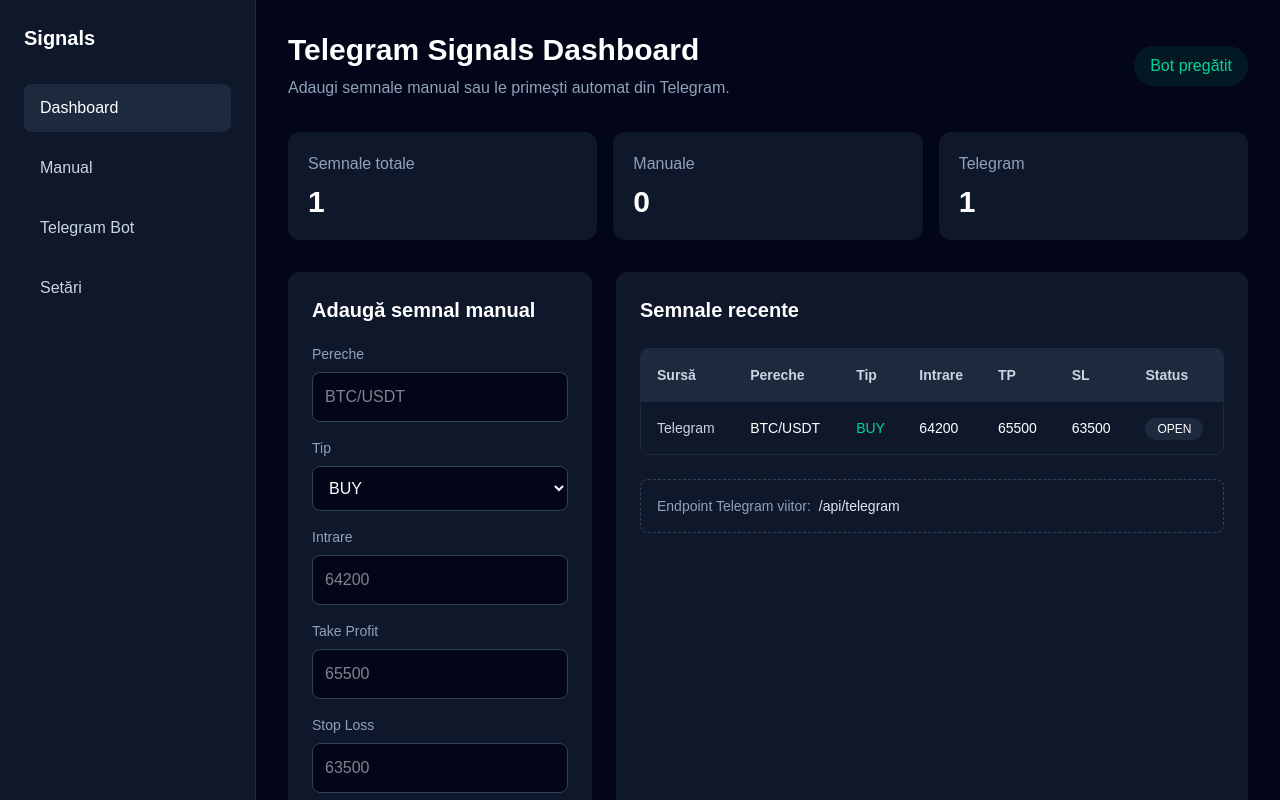
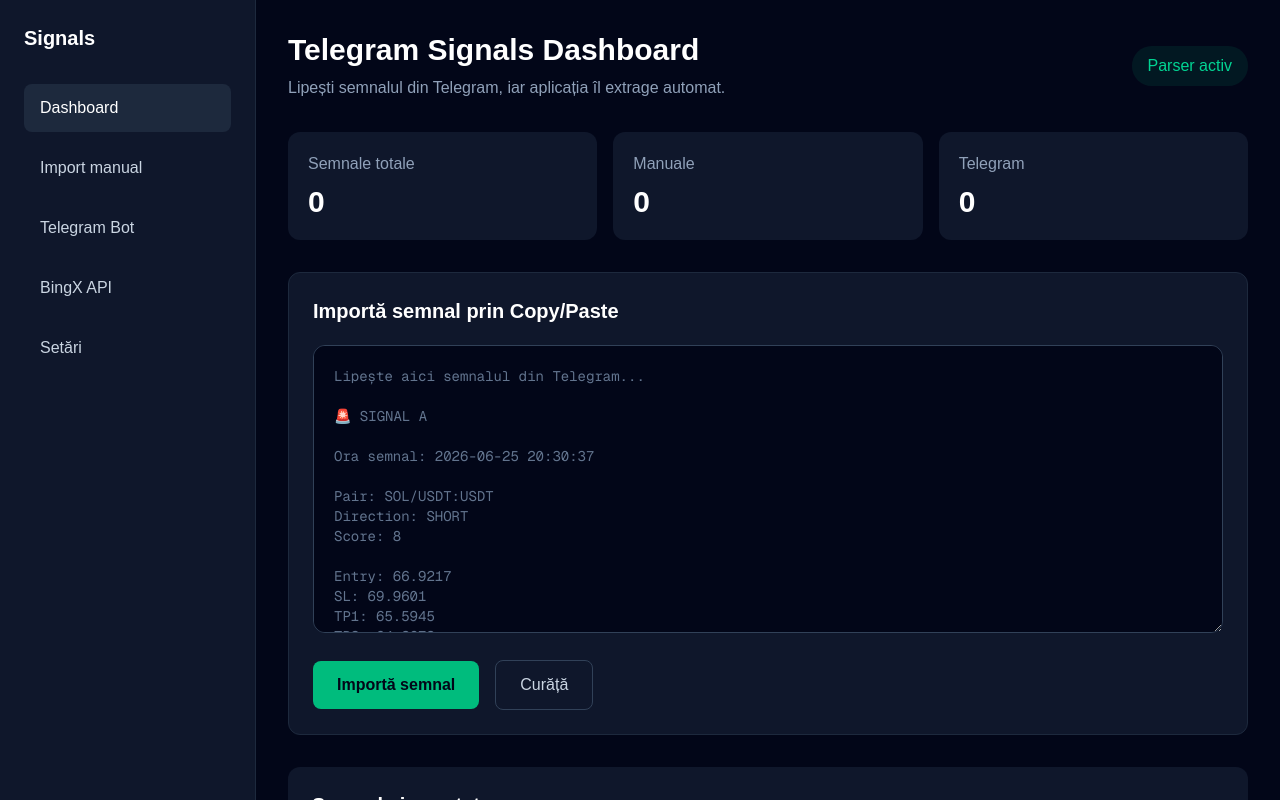
Before and after one commit to adrian20071994-eng/pythonu2.0, a Next.js app: page / in a window 1280 px wide. Shown: the top 800 px of the page. Built offline with nearby package versions, Linux system fonts and the light colour scheme.

Commit message:
Add copy paste signal parser

```diff
--- a/app/page.tsx
+++ b/app/page.tsx
@@ -3,57 +3,69 @@
 import { useState } from "react";
 
 type Signal = {
+  raw: string;
   pair: string;
-  type: "BUY" | "SELL";
+  direction: string;
+  score: string;
   entry: string;
-  tp: string;
   sl: string;
-  status: string;
+  tp1: string;
+  tp2: string;
+  atr: string;
+  atrPercent: string;
+  fundingRate: string;
+  openInterest: string;
+  reasons: string;
   source: "Manual" | "Telegram";
 };
 
+function extractValue(text: string, label: string) {
+  const regex = new RegExp(`${label}\\s*:\\s*(.+)`, "i");
+  const match = text.match(regex);
+  return match ? match[1].trim() : "";
+}
+
+function parseSignal(text: string): Signal {
+  const pairRaw = extractValue(text, "Pair");
+  const pair = pairRaw.replace(":USDT", "");
+
+  return {
+    raw: text,
+    pair,
+    direction: extractValue(text, "Direction"),
+    score: extractValue(text, "Score"),
+    entry: extractValue(text, "Entry"),
+    sl: extractValue(text, "SL"),
+    tp1: extractValue(text, "TP1"),
+    tp2: extractValue(text, "TP2"),
+    atr: extractValue(text, "ATR"),
+    atrPercent: extractValue(text, "ATR%"),
+    fundingRate: extractValue(text, "Funding Rate"),
+    openInterest: extractValue(text, "Open Interest"),
+    reasons: extractValue(text, "Reasons"),
+    source: "Manual",
+  };
+}
+
 export default function Home() {
-  const [signals, setSignals] = useState<Signal[]>([
-    {
-      pair: "BTC/USDT",
-      type: "BUY",
-      entry: "64200",
-      tp: "65500",
-      sl: "63500",
-      status: "OPEN",
-      source: "Telegram",
-    },
-  ]);
+  const [input, setInput] = useState("");
+  const [signals, setSignals] = useState<Signal[]>([]);
 
-  const [form, setForm] = useState<Signal>({
-    pair: "",
-    type: "BUY",
-    entry: "",
-    tp: "",
-    sl: "",
-    status: "OPEN",
-    source: "Manual",
-  });
-
-  function addManualSignal(event: React.FormEvent) {
-    event.preventDefault();
-
-    if (!form.pair || !form.entry || !form.tp || !form.sl) {
-      alert("Completează toate câmpurile.");
+  function importSignal() {
+    if (!input.trim()) {
+      alert("Lipește un semnal înainte să îl imporți.");
       return;
     }
 
-    setSignals([form, ...signals]);
+    const signal = parseSignal(input);
 
-    setForm({
-      pair: "",
-      type: "BUY",
-      entry: "",
-      tp: "",
-      sl: "",
-      status: "OPEN",
-      source: "Manual",
-    });
+    if (!signal.pair || !signal.direction || !signal.entry || !signal.sl) {
+      alert("Semnalul nu pare complet. Verifică formatul.");
+      return;
+    }
+
+    setSignals([signal, ...signals]);
+    setInput("");
   }
 
   return (
@@ -64,8 +76,9 @@
 
           <nav className="mt-8 space-y-3 text-slate-300">
             <p className="rounded-lg bg-slate-800 px-4 py-3 text-white">Dashboard</p>
-            <p className="px-4 py-3">Manual</p>
+            <p className="px-4 py-3">Import manual</p>
             <p className="px-4 py-3">Telegram Bot</p>
+            <p className="px-4 py-3">BingX API</p>
             <p className="px-4 py-3">Setări</p>
           </nav>
         </aside>
@@ -75,12 +88,12 @@
             <div>
               <h1 className="text-3xl font-bold">Telegram Signals Dashboard</h1>
               <p className="mt-2 text-slate-400">
-                Adaugi semnale manual sau le primești automat din Telegram.
+                Lipești semnalul din Telegram, iar aplicația îl extrage automat.
               </p>
             </div>
 
             <div className="rounded-full bg-emerald-500/10 px-4 py-2 text-emerald-400">
-              Bot pregătit
+              Parser activ
             </div>
           </header>
 
@@ -99,121 +112,149 @@
 
             <div className="rounded-xl bg-slate-900 p-5">
               <p className="text-slate-400">Telegram</p>
-              <p className="mt-2 text-3xl font-bold">
-                {signals.filter((signal) => signal.source === "Telegram").length}
-              </p>
+              <p className="mt-2 text-3xl font-bold">0</p>
             </div>
           </div>
 
-          <div className="mt-8 grid grid-cols-1 gap-6 xl:grid-cols-3">
-            <form
-              onSubmit={addManualSignal}
-              className="rounded-xl bg-slate-900 p-6 xl:col-span-1"
-            >
-              <h2 className="text-xl font-semibold">Adaugă semnal manual</h2>
+          <div className="mt-8 rounded-xl border border-slate-800 bg-slate-900 p-6">
+            <h2 className="text-xl font-semibold">Importă semnal prin Copy/Paste</h2>
 
-              <label className="mt-5 block text-sm text-slate-400">Pereche</label>
-              <input
-                value={form.pair}
-                onChange={(e) => setForm({ ...form, pair: e.target.value })}
-                placeholder="BTC/USDT"
-                className="mt-2 w-full rounded-lg border border-slate-700 bg-slate-950 p-3 text-white outline-none"
+            <textarea
+              value={input}
+              onChange={(e) => setInput(e.target.value)}
+              placeholder={`Lipește aici semnalul din Telegram...
+
+🚨 SIGNAL A
+
+Ora semnal: 2026-06-25 20:30:37
+
+Pair: SOL/USDT:USDT
+Direction: SHORT
+Score: 8
+
+Entry: 66.9217
+SL: 69.9601
+TP1: 65.5945
+TP2: 64.2673
+
+ATR: 0.8848
+ATR%: 1.32%
+Funding Rate: -0.0047%
+Open Interest: $0
+
+Reasons: 4H bearish, 1H bearish, 30M bearish`}
+              className="mt-5 min-h-72 w-full rounded-xl border border-slate-700 bg-slate-950 p-5 font-mono text-sm text-white outline-none placeholder:text-slate-500"
             />
 
-              <label className="mt-4 block text-sm text-slate-400">Tip</label>
-              <select
-                value={form.type}
-                onChange={(e) =>
-                  setForm({ ...form, type: e.target.value as "BUY" | "SELL" })
-                }
-                className="mt-2 w-full rounded-lg border border-slate-700 bg-slate-950 p-3 text-white outline-none"
+            <div className="mt-5 flex items-center gap-4">
+              <button
+                onClick={importSignal}
+                className="rounded-lg bg-emerald-500 px-6 py-3 font-semibold text-slate-950"
               >
-                <option value="BUY">BUY</option>
-                <option value="SELL">SELL</option>
-              </select>
-
-              <label className="mt-4 block text-sm text-slate-400">Intrare</label>
-              <input
-                value={form.entry}
-                onChange={(e) => setForm({ ...form, entry: e.target.value })}
-                placeholder="64200"
-                className="mt-2 w-full rounded-lg border border-slate-700 bg-slate-950 p-3 text-white outline-none"
-              />
-
-              <label className="mt-4 block text-sm text-slate-400">Take Profit</label>
-              <input
-                value={form.tp}
-                onChange={(e) => setForm({ ...form, tp: e.target.value })}
-                placeholder="65500"
-                className="mt-2 w-full rounded-lg border border-slate-700 bg-slate-950 p-3 text-white outline-none"
-              />
-
-              <label className="mt-4 block text-sm text-slate-400">Stop Loss</label>
-              <input
-                value={form.sl}
-                onChange={(e) => setForm({ ...form, sl: e.target.value })}
-                placeholder="63500"
-                className="mt-2 w-full rounded-lg border border-slate-700 bg-slate-950 p-3 text-white outline-none"
-              />
+                Importă semnal
+              </button>
 
               <button
-                type="submit"
-                className="mt-6 w-full rounded-lg bg-emerald-500 p-3 font-semibold text-slate-950"
+                onClick={() => setInput("")}
+                className="rounded-lg border border-slate-700 px-6 py-3 text-slate-300"
               >
-                Adaugă semnal
+                Curăță
               </button>
-            </form>
+            </div>
+          </div>
 
-            <div className="rounded-xl bg-slate-900 p-6 xl:col-span-2">
-              <h2 className="text-xl font-semibold">Semnale recente</h2>
+          <div className="mt-8 rounded-xl bg-slate-900 p-6">
+            <h2 className="text-xl font-semibold">Semnale importate</h2>
 
-              <div className="mt-6 overflow-hidden rounded-lg border border-slate-800">
-                <table className="w-full text-left text-sm">
-                  <thead className="bg-slate-800 text-slate-300">
-                    <tr>
-                      <th className="p-4">Sursă</th>
-                      <th className="p-4">Pereche</th>
-                      <th className="p-4">Tip</th>
-                      <th className="p-4">Intrare</th>
-                      <th className="p-4">TP</th>
-                      <th className="p-4">SL</th>
-                      <th className="p-4">Status</th>
-                    </tr>
-                  </thead>
+            {signals.length === 0 ? (
+              <p className="mt-6 rounded-lg border border-dashed border-slate-700 p-6 text-slate-400">
+                Nu ai importat încă niciun semnal.
+              </p>
+            ) : (
+              <div className="mt-6 grid grid-cols-1 gap-5 xl:grid-cols-2">
+                {signals.map((signal, index) => (
+                  <div key={index} className="rounded-xl border border-slate-800 bg-slate-950 p-5">
+                    <div className="flex items-center justify-between">
+                      <div>
+                        <p className="text-sm text-slate-400">{signal.source}</p>
+                        <h3 className="text-2xl font-bold">{signal.pair}</h3>
+                      </div>
 
-                  <tbody>
-                    {signals.map((signal, index) => (
-                      <tr key={index} className="border-t border-slate-800">
-                        <td className="p-4 text-slate-300">{signal.source}</td>
-                        <td className="p-4 font-medium">{signal.pair}</td>
-                        <td
+                      <span
                         className={
-                            signal.type === "BUY"
-                              ? "p-4 text-emerald-400"
-                              : "p-4 text-red-400"
+                          signal.direction.toUpperCase() === "LONG"
+                            ? "rounded-full bg-emerald-500/10 px-4 py-2 text-emerald-400"
+                            : "rounded-full bg-red-500/10 px-4 py-2 text-red-400"
                         }
                       >
-                          {signal.type}
-                        </td>
-                        <td className="p-4">{signal.entry}</td>
-                        <td className="p-4">{signal.tp}</td>
-                        <td className="p-4">{signal.sl}</td>
-                        <td className="p-4">
-                          <span className="rounded-full bg-slate-800 px-3 py-1 text-xs">
-                            {signal.status}
+                        {signal.direction}
                       </span>
-                        </td>
-                      </tr>
-                    ))}
-                  </tbody>
-                </table>
                     </div>
 
-              <div className="mt-6 rounded-lg border border-dashed border-slate-700 p-4 text-sm text-slate-400">
-                Endpoint Telegram viitor:
-                <span className="ml-2 text-slate-200">/api/telegram</span>
+                    <div className="mt-5 grid grid-cols-2 gap-3 text-sm">
+                      <p className="rounded-lg bg-slate-900 p-3">
+                        <span className="text-slate-400">Entry</span>
+                        <br />
+                        {signal.entry}
+                      </p>
+
+                      <p className="rounded-lg bg-slate-900 p-3">
+                        <span className="text-slate-400">SL</span>
+                        <br />
+                        {signal.sl}
+                      </p>
+
+                      <p className="rounded-lg bg-slate-900 p-3">
+                        <span className="text-slate-400">TP1</span>
+                        <br />
+                        {signal.tp1}
+                      </p>
+
+                      <p className="rounded-lg bg-slate-900 p-3">
+                        <span className="text-slate-400">TP2</span>
+                        <br />
+                        {signal.tp2}
+                      </p>
                     </div>
+
+                    <div className="mt-5 grid grid-cols-2 gap-3 text-sm">
+                      <p className="rounded-lg bg-slate-900 p-3">
+                        <span className="text-slate-400">Score</span>
+                        <br />
+                        {signal.score || "-"}
+                      </p>
+
+                      <p className="rounded-lg bg-slate-900 p-3">
+                        <span className="text-slate-400">ATR%</span>
+                        <br />
+                        {signal.atrPercent || "-"}
+                      </p>
+
+                      <p className="rounded-lg bg-slate-900 p-3">
+                        <span className="text-slate-400">Funding</span>
+                        <br />
+                        {signal.fundingRate || "-"}
+                      </p>
+
+                      <p className="rounded-lg bg-slate-900 p-3">
+                        <span className="text-slate-400">Open Interest</span>
+                        <br />
+                        {signal.openInterest || "-"}
+                      </p>
                     </div>
+
+                    <div className="mt-5 rounded-lg bg-slate-900 p-4 text-sm text-slate-300">
+                      <p className="text-slate-400">Reasons</p>
+                      <p className="mt-2">{signal.reasons || "-"}</p>
+                    </div>
+
+                    <button className="mt-5 w-full rounded-lg bg-blue-500 px-4 py-3 font-semibold">
+                      Pregătește execuția pe BingX
+                    </button>
+                  </div>
+                ))}
+              </div>
+            )}
           </div>
         </section>
       </div>
```
Lines whose indentation alone changed are shown as unchanged.
